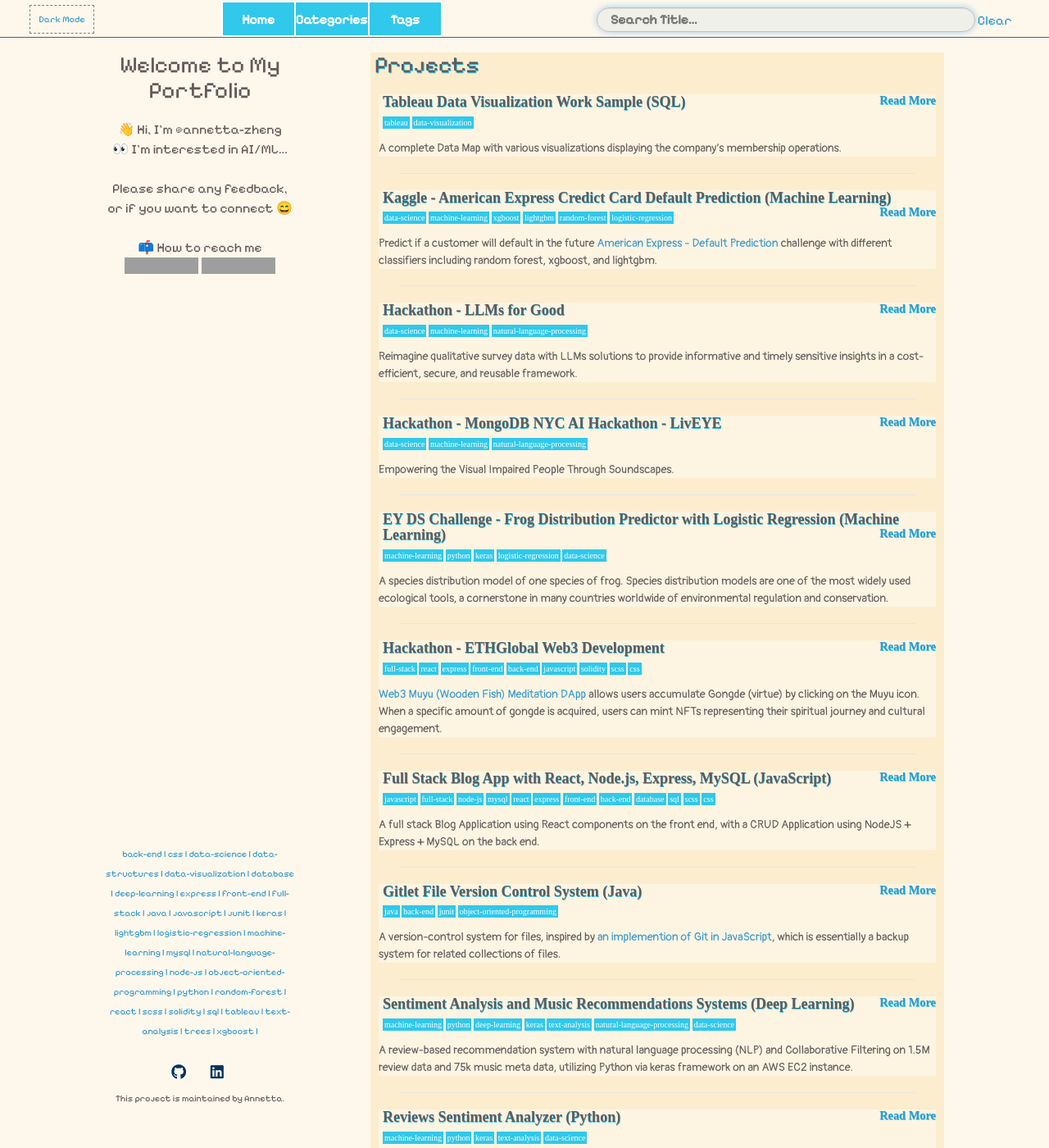
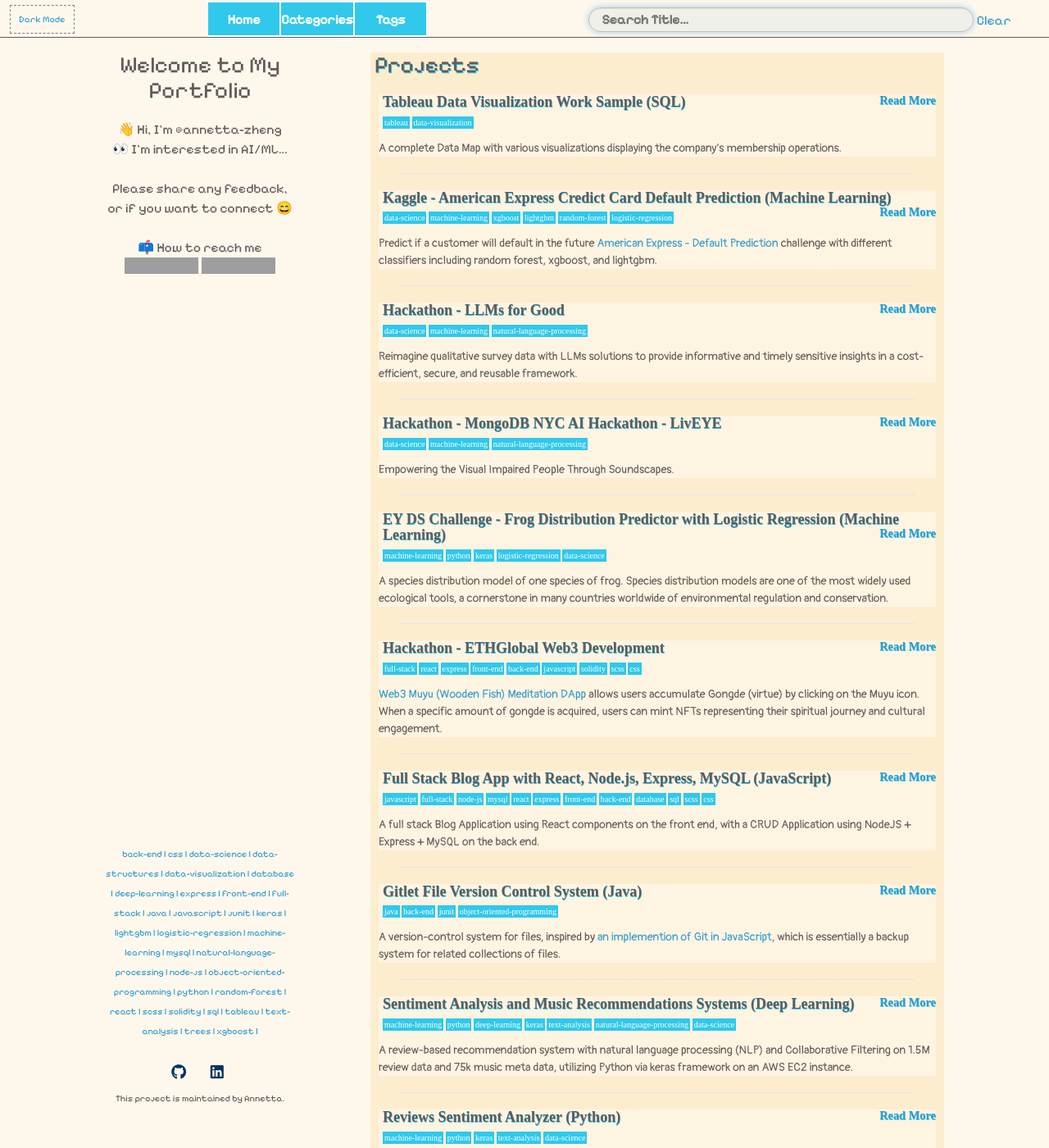
Before and after one commit to annetta-zheng/annetta-zheng, a Jekyll site: the page built from index.html, in a window 1280 px wide and 1400 px high. Shown: the whole window at 82% size. Built offline with Jekyll 4.4.1, drawn with Linux system fonts in a browser that asks for light colours; nearby versions of some CDN libraries; some web fonts are replaced; a style sheet for code colours, icons or effects is not loaded; grey boxes are pictures that could not be loaded.

Commit message:
update-2 0928

```diff
--- a/_includes/components/main-header.html
+++ b/_includes/components/main-header.html
@@ -1,4 +1,4 @@
-<div class="main-header">
+<div class="main-header" style = "font-family: 'Pixelify Sans',sans-serif;">
     {%- include components/dark-toggle.html -%}
     {%- include components/nav-bar.html -%}
     {%- include components/search.html -%}
@@ -15,6 +15,7 @@
         border-bottom: 1px solid;
         background-color: var(--main-background-color);
         max-height: 45px;
+        font-family: 'Pixelify Sans';
 
         /* transition: all 0.3s ease-in-out; */
     }
@@ -28,7 +29,7 @@
         float: left;
         justify-items: center;
         align-items: center;
-        margin-left: 35px;
+        margin-left: 10px;
         margin-right: auto;
         width: 180px;
         position:relative;
--- a/_includes/pages/contact.html
+++ b/_includes/pages/contact.html
@@ -1,5 +1,5 @@
-<!-- <div style = "font-family: 'Pixelify Sans',sans-serif;" class="font-effect-neon">
-     -->
+ <div style = "font-family: 'Pixelify Sans',sans-serif;" class="font-effect-neon">
+
     <br>
     Please share any feedback, <br>or if you want to connect 😄 <br>
     <br>
@@ -11,4 +11,4 @@
         <img src="https://img.shields.io/badge/Gmail-D14836?style=for-the-badge&amp;logo=gmail&amp;logoColor=white" alt="Email">
     </a>
     <br>
-<!-- </div> -->
+</div>
--- a/_includes/pages/intro.html
+++ b/_includes/pages/intro.html
@@ -3,5 +3,6 @@
 <h1 id="welcome-to-my-page">Welcome to My Portfolio</h1>
 👋 Hi, I’m @annetta-zheng   <br>
 👀 I’m interested in AI/ML...<br>
+<!-- <img style = "display: flex; left:50%; width: 70%; align-items: center;justify-content: center;" src="/img/astronaut.gif"></img> -->
 
 </div>
```
Also changed, not shown: 1 other file. Lines whose indentation alone changed are shown as unchanged.
